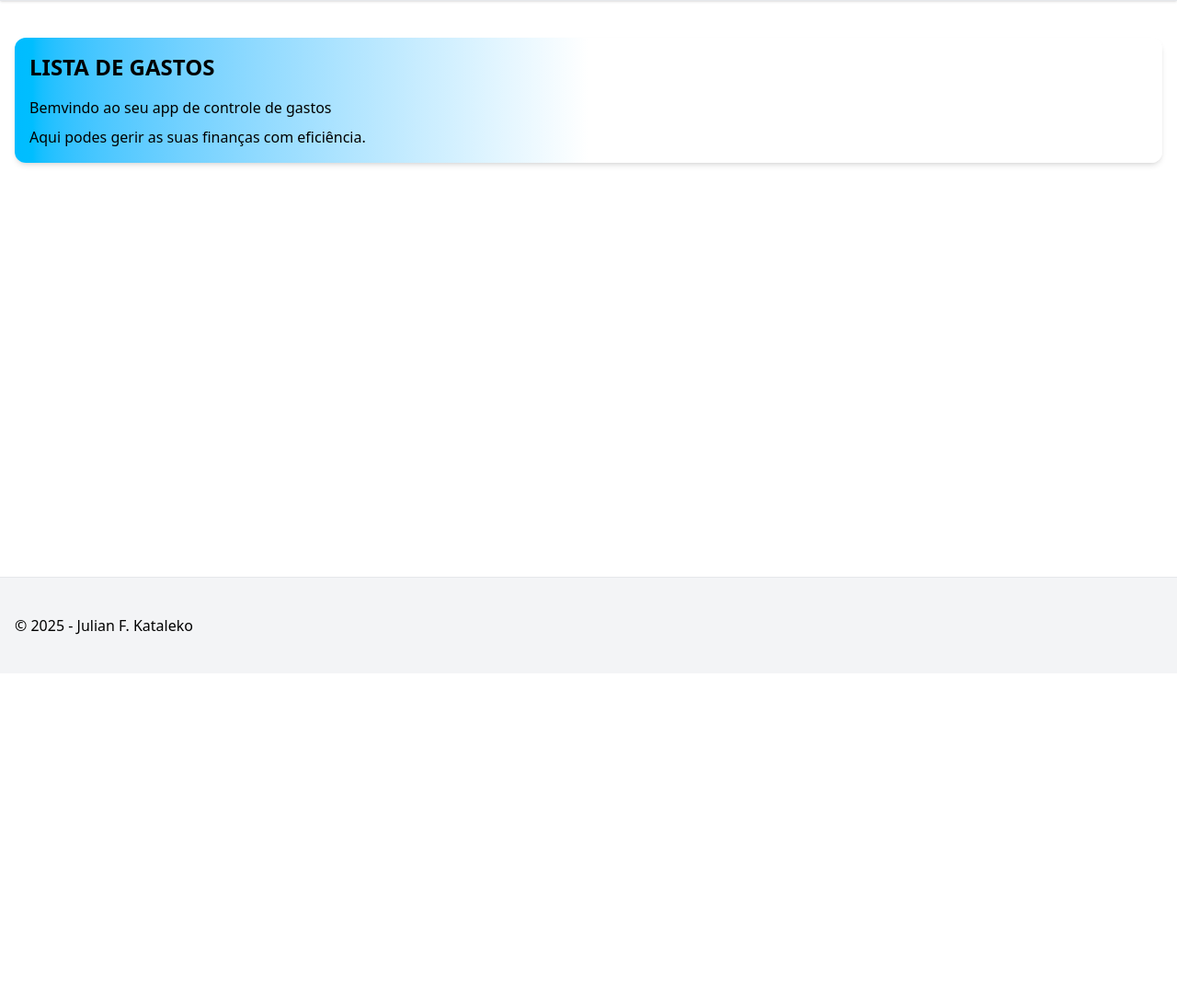
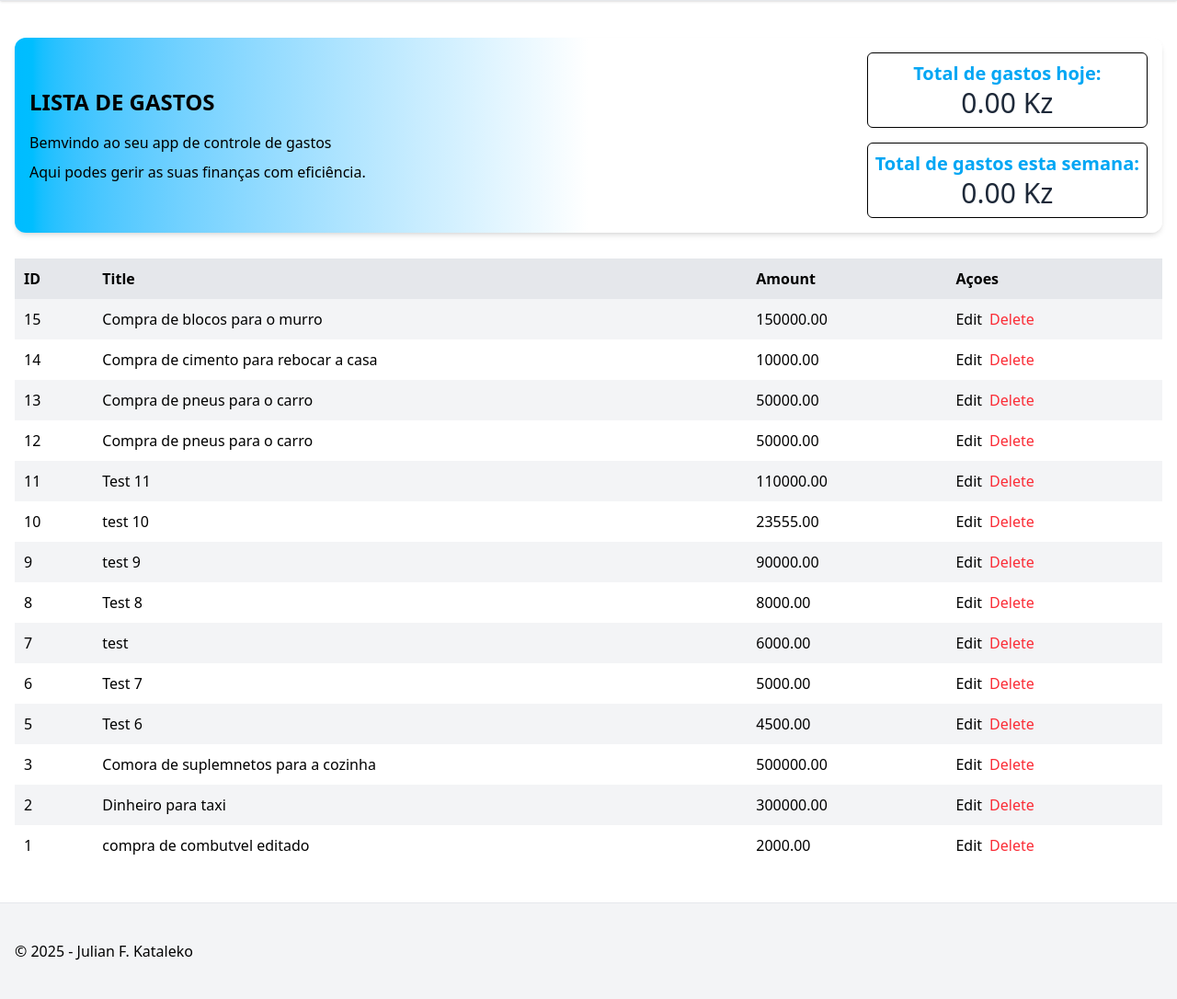
Before and after one commit to katalekoweb/django-expenses-track-app, a Django app: page / in a window 1280 px wide. Shown: the part 68-1154 px from the top of the page at 92% size. Before the commit the page ends 758 px from the top, so only its background shows below. Run offline with Django 5.2, Linux system fonts and the light colour scheme; data comes from the database, SQL or seed files in the repository; both versions use the stored data as it was after the commit.

Commit message:
feat: full expenses crud

```diff
--- a/expensetrack/expense/templates/expense/index.html
+++ b/expensetrack/expense/templates/expense/index.html
@@ -1,13 +1,70 @@
 {% extends "layout.html" %}
-
-{% block title %} Controle de Gastos App
-
+{% block title %}
+Controle de Gastos App
 {% endblock %}
 
 {% block content %}
-<div class="bg-gradient-to-r via-white from-sky-400 to-white p-4 rounded-xl shadow-md">
-  <h1 class="text-2xl font-bold uppercase">Lista de gastos</h1>
-  <p class="mt-4">Bemvindo ao seu app de controle de gastos</p>
-  <p class="mt-2">Aqui podes gerir as suas finanças com eficiência.</p>
+<div class="bg-gradient-to-r via-white from-sky-400 to-white p-4 rounded-xl shadow-md flex items-center justify-between space-x-4">
+
+  <div>
+    <h1 class="text-2xl font-bold uppercase">Lista de gastos</h1>
+    <p class="mt-4">Bemvindo ao seu app de controle de gastos</p>
+    <p class="mt-2">Aqui podes gerir as suas finanças com eficiência.</p>
+  </div>
+
+  <div class="flex flex-col items-center space-y-4">
+      <div class="w-full text-xl flex flex-col items-center justify-center border rounded-md p-2">
+        <span class="text-sky-500  font-bold">Total de gastos hoje:</span>
+        <span class="text-gray-800 text-3xl">{{ stats.today_total|floatformat:2 }} Kz</span>
+      </div>
+
+       <div class="text-xl flex flex-col items-center justify-center border rounded-md p-2">
+        <span class="text-sky-500  font-bold">Total de gastos esta semana:</span>
+        <span class="text-gray-800 text-3xl">{{ stats.current_week_total|floatformat:2 }} Kz</span>
+      </div>
+
+  </div>
+
 </div>
+
+<div class="mt-7 w-full overflow-x-auto">
+  <table class="w-full">
+    <thead>
+      <tr class="bg-gray-200">
+        <th>ID</th>
+        <th>Title</th>
+        <th>Amount</th>
+        <th>Açoes</th>
+      </tr>
+    </thead>
+    <tbody>
+      {% for expense in expenses %}
+      <tr class="odd:bg-gray-100 even:bg-white">
+        <td>{{ expense.id }}</td>
+        <td>{{ expense.title }}</td>
+        <td>{{ expense.amount }}</td>
+        <td>
+          <div class="space-x-2 flex">
+            <a href="{% url 'expenses:edit' expense.id %}">Edit</a>
+            <form action="{% url 'expenses:destroy' expense.id %}" method="post">
+              {% csrf_token %}
+              <button type="submit" onclick="return confirm('Tem certeza?')" class="text-red-500 hover:text-red-700">
+                Delete
+              </button>
+            </form>
+          </div>
+        </td>
+      </tr>
+      {% empty %}
+      <tr>
+        <td colspan="4" class="text-center">
+          <div class="icon text-center"></div>
+          <div class="text-center">No records found! Start adding now!</div>
+        </td>
+      </tr>
+      {% endfor %}
+    </tbody>
+  </table>
+</div>
+
 {% endblock %}
--- a/expensetrack/expense/urls.py
+++ b/expensetrack/expense/urls.py
@@ -5,5 +5,7 @@ app_name = 'expenses'
 
 urlpatterns = [
     path('', views.index, name='index'),
-    path('add/', views.form, name='create'),
+    path('add/', views.create, name='create'),
+    path('edit/<int:pk>', views.edit, name='edit'),
+    path('destroy/<int:pk>', views.delete, name='destroy'),
 ]
--- a/expensetrack/expense/views.py
+++ b/expensetrack/expense/views.py
@@ -1,8 +1,57 @@
-from django.shortcuts import render
+from django.shortcuts import render, redirect, get_object_or_404
+from .models import Expense
+from .forms import ExpenseForm
+from django.db.models import Sum
+from django.utils import timezone
 
 # Create your views here.
 def index (request):
-    return render(request, 'expense/index.html')
+    expenses = Expense.objects.all().order_by('-id')
+    today_total_expenses = Expense.objects.filter(created_at=timezone.now().date()).aggregate(total=Sum('amount'))['total'] or 0
+    current_week_total_expenses = Expense.objects.filter(created_at__week=timezone.now().isocalendar()[1]).aggregate(total=Sum('amount'))['total'] or 0
+    current_month_total_expenses = Expense.objects.filter(created_at__month=timezone.now().month).aggregate(total=Sum('amount'))['total'] or 0
 
-def form (request):
-    return render(request, 'expense/form.html')
+    stats = {
+        'today_total': today_total_expenses,
+        'current_week_total': current_week_total_expenses,
+        'current_month_total': current_month_total_expenses,
+    }
+
+    return render(request, 'expense/index.html', {'expenses': expenses, 'stats': stats})
+
+def create (request):
+    if request.method == 'POST':
+        form = ExpenseForm(request.POST)
+        if form.is_valid():
+            form.save()
+            form.user = request.user
+            form.save()
+
+            # Redirect to the index page after saving the form
+            return redirect('expenses:index')
+    else:
+        form = ExpenseForm()
+    return render(request, 'expense/create.html', {'form': form})
+
+def edit (request, pk):
+    expense = get_object_or_404(Expense, pk=pk)
+
+    if request.method == 'POST':
+        form = ExpenseForm(request.POST, instance=expense)
+        if form.is_valid():
+            form.save()
+
+            # Redirect to the index page after saving the form
+            return redirect('expenses:index')
+    else:
+        form = ExpenseForm(instance=expense)
+    return render(request, 'expense/edit.html', {'form': form})
+
+def delete (request, pk):
+    expense = get_object_or_404(Expense, pk=pk)
+
+    if request.method == 'POST':
+        expense.delete()
+
+    # Redirect to the index page after saving the form
+    return redirect('expenses:index')
--- a/expensetrack/templates/layout.html
+++ b/expensetrack/templates/layout.html
@@ -9,6 +9,19 @@
       href="https://fonts.googleapis.com/css2?family=Roboto:wght@400;700&display=swap"
       rel="stylesheet"
     />
+
+    <style>
+
+        td, th {
+          padding: 10px;
+          text-align: left;
+        }
+
+        form p {
+          margin: 12px 0;
+        }
+
+    </style>
   </head>
   <body>
     <div class="flex flex-col justify-between min-h-screen">
```
Also changed, not shown: expensetrack/expense/forms.py (added, +18 -0 lines), expensetrack/expense/templates/expense/create.html (added, +19 -0 lines), expensetrack/expense/templates/expense/edit.html (added, +19 -0 lines), expensetrack/expense/templates/expense/form.html (deleted, +0 -8 lines), expensetrack/db.sqlite3.
